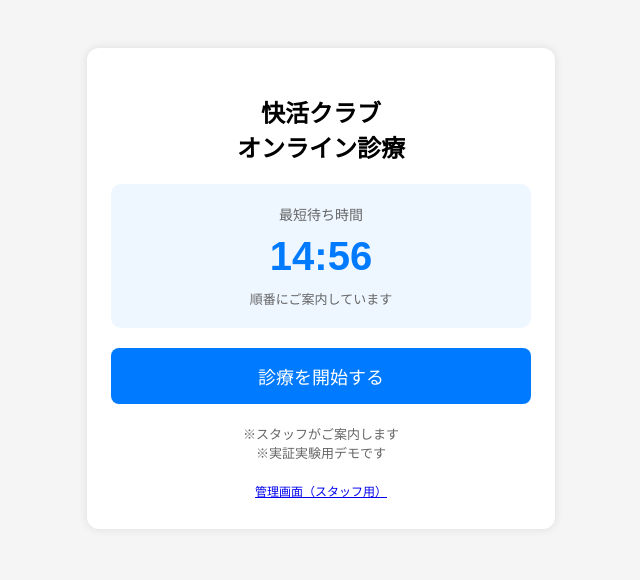
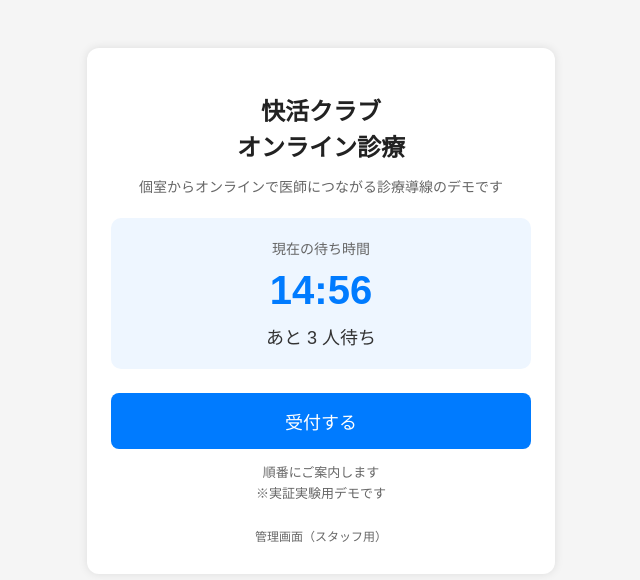
Before and after one commit to aiobaa/kaikatsu-med, a website: page index.html in a window 1280 px wide. Shown: the whole page, without its empty margins (319-959 px from the left). Drawn offline with Linux system fonts and the light colour scheme.

Commit message:
update waiting UI

```diff
--- a/index.html
+++ b/index.html
@@ -10,6 +10,7 @@
       text-align: center;
       padding: 40px 20px;
       background: #f5f5f5;
+      color: #222;
     }
     .box {
       background: white;
@@ -22,6 +23,13 @@
     h1 {
       font-size: 24px;
       margin-bottom: 10px;
+      line-height: 1.5;
+    }
+    .lead {
+      font-size: 14px;
+      color: #666;
+      line-height: 1.6;
+      margin-bottom: 18px;
     }
     .time-box {
       background: #eef6ff;
@@ -29,19 +37,24 @@
       padding: 20px;
       margin: 20px 0;
     }
-    .time-label {
+    .label {
       font-size: 14px;
       color: #666;
     }
-    .time-value {
+    .time {
       font-size: 40px;
       font-weight: bold;
       color: #007bff;
       margin: 10px 0;
     }
+    .people {
+      font-size: 18px;
+      color: #333;
+      margin-top: 8px;
+    }
     .btn {
       display: block;
-      margin: 20px auto;
+      margin: 24px auto 14px;
       padding: 15px;
       font-size: 18px;
       background: #007bff;
@@ -53,6 +66,15 @@
       font-size: 13px;
       color: #666;
       margin-top: 10px;
+      line-height: 1.6;
+    }
+    .staff-link {
+      margin-top: 22px;
+      font-size: 12px;
+    }
+    .staff-link a {
+      color: #666;
+      text-decoration: none;
     }
   </style>
 </head>
@@ -61,28 +83,33 @@
   <div class="box">
     <h1>快活クラブ<br>オンライン診療</h1>
 
+    <div class="lead">
+      個室からオンラインで医師につながる診療導線のデモです
+    </div>
+
     <div class="time-box">
-      <div class="time-label">最短待ち時間</div>
-      <div class="time-value">
+      <div class="label">現在の待ち時間</div>
+      <div class="time">
         <span id="minutes">15</span>:<span id="seconds">00</span>
       </div>
-      <div class="sub">順番にご案内しています</div>
+      <div class="people">あと <span id="people">3</span> 人待ち</div>
     </div>
 
-    <a class="btn" href="/start">診療を開始する</a>
+    <a class="btn" href="/start">受付する</a>
 
     <div class="sub">
-      ※スタッフがご案内します<br>
+      順番にご案内します<br>
       ※実証実験用デモです
     </div>
 
-    <div style="margin-top:20px;font-size:12px;">
+    <div class="staff-link">
       <a href="/admin">管理画面（スタッフ用）</a>
     </div>
   </div>
 
   <script>
-    let totalSeconds = 15 * 60; // 15分
+    let totalSeconds = 15 * 60;
+    let people = 3;
 
     function updateTimer() {
       const minutes = Math.floor(totalSeconds / 60);
@@ -97,7 +124,15 @@
       }
     }
 
+    function updatePeople() {
+      if (people > 1 && Math.random() < 0.3) {
+        people--;
+        document.getElementById("people").textContent = people;
+      }
+    }
+
     setInterval(updateTimer, 1000);
+    setInterval(updatePeople, 5000);
   </script>
 
 </body>
```
